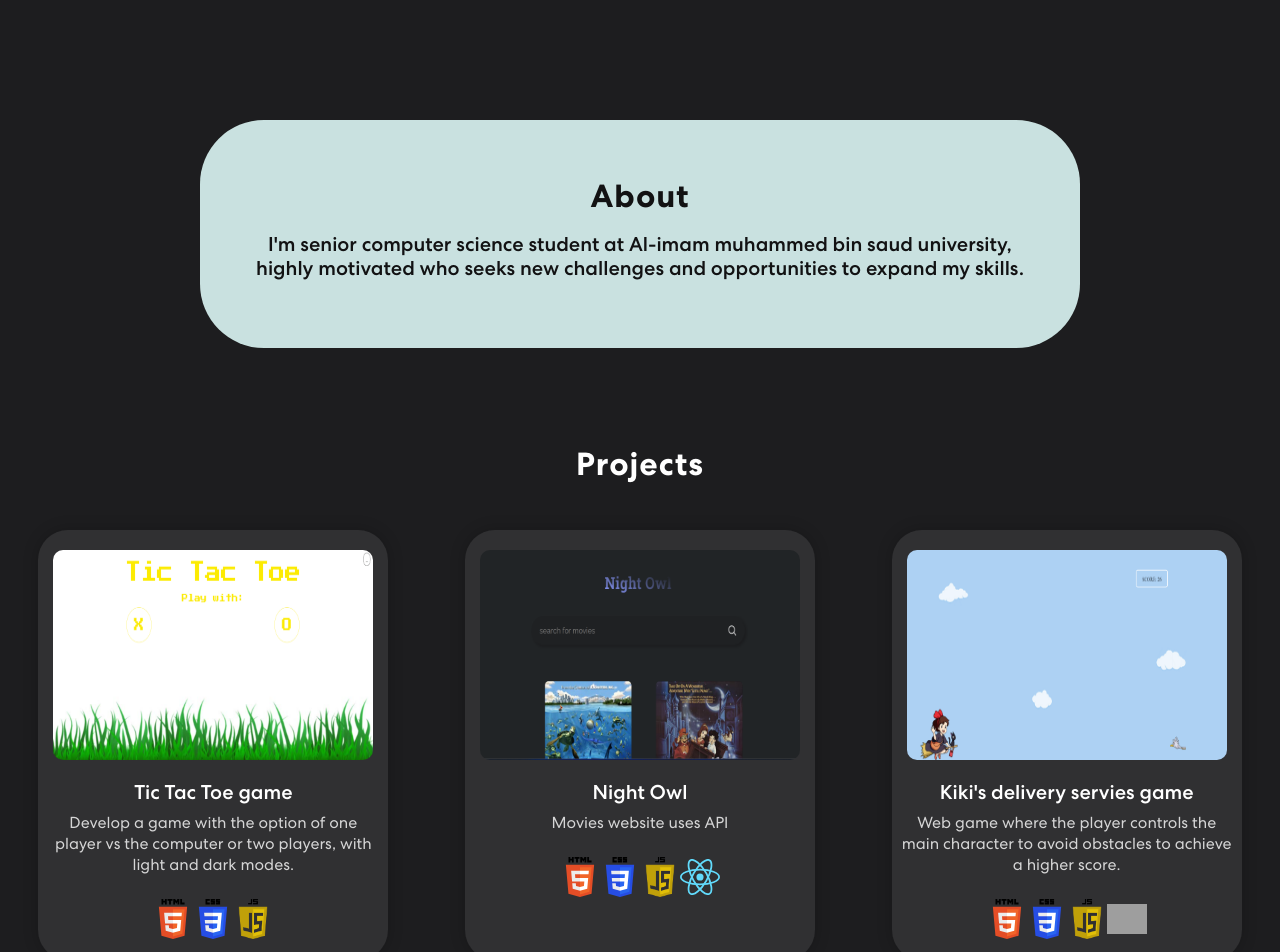
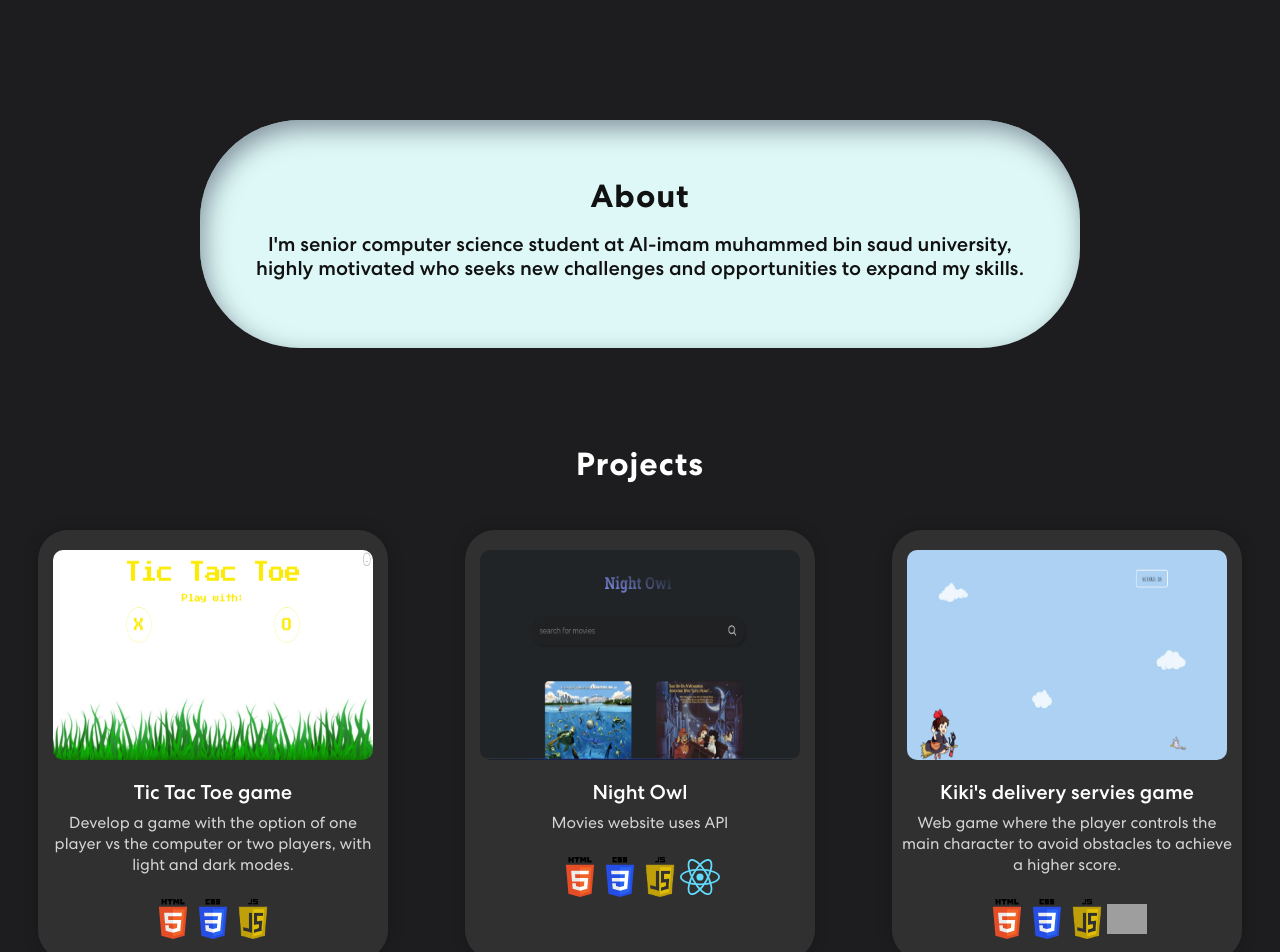
Before and after one commit to Asiaalrajeh/personal-portfolio, a React (Create React App) app: page / in a window 1280 px wide. Shown: the part 580-1532 px from the top of the page. Built offline with nearby package versions, Linux system fonts and the light colour scheme; grey boxes are pictures that could not be loaded.

Commit message:
add animation

```diff
--- a/package.json
+++ b/package.json
@@ -6,6 +6,7 @@
     "@testing-library/jest-dom": "^5.16.5",
     "@testing-library/react": "^13.4.0",
     "@testing-library/user-event": "^13.5.0",
+    "aos": "^2.3.4",
     "bootstrap": "^5.2.3",
     "react": "^18.2.0",
     "react-bootstrap": "^2.7.4",
--- a/src/App.css
+++ b/src/App.css
@@ -278,8 +278,9 @@ filter: brightness(0) saturate(100%) invert(0%) sepia(7%) saturate(98%) hue-rota
 
 .box {
   background-color: #ddf8f6;
+  box-shadow: rgba(122, 136, 150, 0.9) 4px 9px 24px inset;
   opacity: 90%;
-  border-radius: 64px;
+  border-radius: 100px;
   text-align: center;
   padding: 60px 50px;
   color: #121212;
--- a/src/components/About.js
+++ b/src/components/About.js
@@ -1,9 +1,15 @@
 
+import Aos from "aos";
+import "aos/dist/aos.css";
+import { useEffect } from "react";
 
 export const About = () => {
+    useEffect(() => {
+     Aos.init({ duration: 2000});
+    },[]);
     return(
         <section className="about" id="about">
-            <div className="box">
+            <div data-aos="fade-up" className="box">
                 <h2>About</h2>
                 <h5>I'm senior computer science student at Al-imam muhammed bin saud university, highly motivated who seeks new challenges and opportunities to expand my skills.  </h5>
 
--- a/src/components/Projects.js
+++ b/src/components/Projects.js
@@ -7,8 +7,14 @@ import php from '../assets/img/php.svg';
 import kiki from '../assets/img/kiki.png';
 import react from '../assets/img/react.svg';
 import owl from '../assets/img/owl.png';
+import Aos from "aos";
+import "aos/dist/aos.css";
+import { useEffect } from "react";
 
 export const Projects = () => {
+    useEffect(() => {
+        Aos.init({ duration: 2000});
+       },[]);
     return(
 
         <section className="proSec" id="projects">
@@ -16,7 +22,7 @@ export const Projects = () => {
 
             <div className="projects">
 
-            <div className="project">
+            <div data-aos="flip-left" className="project">
                 {/* <div className="gitLogo">
                 <a href="https://github.com/Asiaalrajeh"><img src={github} alt="github icon" /></a>
                 </div> */}
@@ -30,7 +36,7 @@ export const Projects = () => {
                 </div>
             </div>
 
-            <div className="project">
+            <div data-aos="flip-left" className="project">
                 {/* <div className="gitLogo">
                 <a href="https://github.com/Asiaalrajeh"><img src={github} alt="github icon" /></a>
                 </div> */}
@@ -44,7 +50,7 @@ export const Projects = () => {
                 <img src={react} alt="project image" id='lanImg'/>
                 </div>
             </div>
-            <div className="project">
+            <div data-aos="flip-left" className="project">
                 {/* <div className="gitLogo">
                 <a href="https://github.com/Asiaalrajeh"><img src={github} alt="github icon" /></a>
                 </div> */}
```
Also changed, not shown: 1 other file (tests, documents, lock files or other folders).
